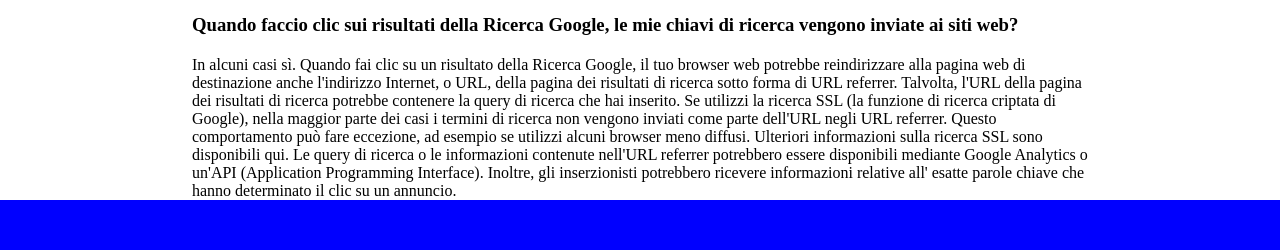
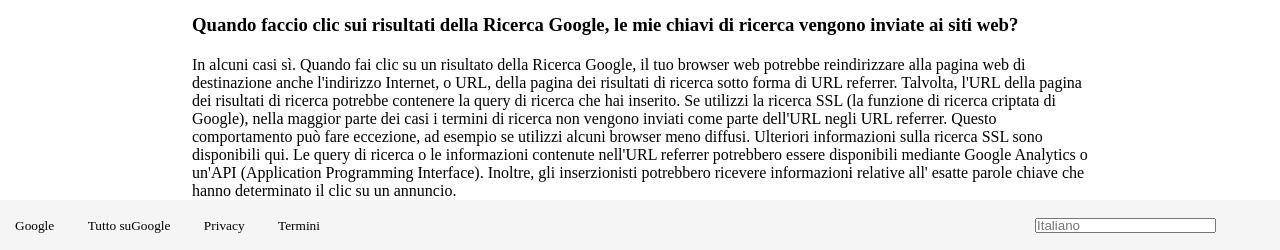
Before and after one commit to MicheleBisceglia/php-google-faq, a PHP site: page / in a window 1280 px wide. Shown: the part 1500-1750 px from the top of the page. Run offline with PHP 8.4, Linux system fonts and the light colour scheme.

Commit message:
footer implementation

```diff
--- a/css/style.css
+++ b/css/style.css
@@ -1,9 +1,11 @@
+/*Reset*/
 * {
   margin: 0;
   padding: 0;
   box-sizing: border-box;
 }
 
+/* Header */
 header {
   height: 100px;
   width: 100%;
@@ -46,8 +48,9 @@ header h1 {
   font-size: 25px;
   text-align: center;
 }
+/* /Header */
 
-
+/* Main */
 main {
   padding-top: 100px;
   width: 70%;
@@ -56,9 +59,29 @@ main {
 main h3 {
   margin: 20px 0 20px 0;
 }
+/* / Main */
 
+/* Footer */
 footer {
   height: 50px;
   width: 100%;
-  background-color: blue;
+  background-color: #f5f5f5;
+  display: flex;
+  align-items: center;
 }
+
+footer ul {
+  width: 25%;
+  display: flex;
+  justify-content: space-between;
+  list-style: none;
+  padding-left: 15px;
+}
+
+.footer-input {
+  display: flex;
+  justify-content: flex-end;
+  width: 70%;
+  height: 15px;
+}
+/* / Footer */
--- a/index.php
+++ b/index.php
@@ -84,7 +84,16 @@ $text= [
       </main>
 
       <footer>
-
+        <ul>
+          <li><small>Google</small></li>
+          <li><small>Tutto suGoogle</small></li>
+          <li><small>Privacy</small></li>
+          <li><small>Termini</small></li>
+        </ul>
+        <div class="footer-input">
+          <input type="text"
+          placeholder="Italiano">
+        </div>
       </footer>
     </body>
     </html>
```
